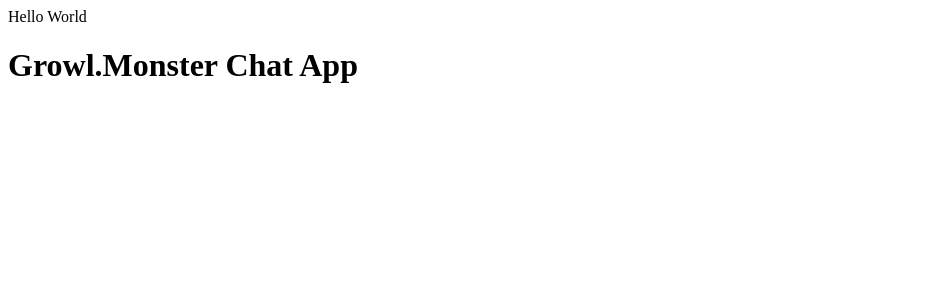
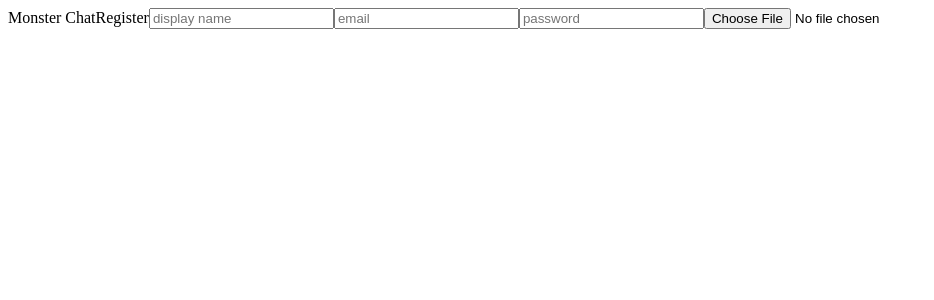
Before and after one commit to NicholasAnich/growl_monster, a React (Create React App) app: page / in a window 1280 px wide. Shown: the top 300 px of the page, without its empty margins (0-934 px from the left). Built offline with nearby package versions, Linux system fonts and the light colour scheme.

Commit message:
added bare rfc Home, Login, Register pages

```diff
--- a/src/App.js
+++ /dev/null
@@ -1,12 +0,0 @@
-function App() {
-  return (
-    <div className="App">
-      Hello World
-      <header className="header">
-        <h1>Growl.Monster Chat App</h1>
-      </header>
-    </div>
-  );
-}
-
-export default App;
--- /dev/null
+++ b/src/App.jsx
@@ -0,0 +1,9 @@
+import Register from "./pages/Register";
+
+function App() {
+  return (
+    <Register />
+  );
+}
+
+export default App;
--- a/src/index.js
+++ b/src/index.jsx
@@ -1,6 +1,6 @@
 import React from 'react';
 import ReactDOM from 'react-dom/client';
-import App from './App.js';
+import App from './App.jsx';
 
 const root = ReactDOM.createRoot(document.getElementById('root'));
 root.render(
--- /dev/null
+++ b/src/pages/Register.jsx
@@ -0,0 +1,18 @@
+import React from "react";
+
+const Register = () => {
+  return (
+    <div className="formContainer">
+      <div className="formWrapper">
+        <span className="logo">Monster Chat</span>
+        <span className="title">Register</span>
+        <input type="text" placeholder="display name"/>
+        <input type="email" placeholder="email" />
+        <input type="password" placeholder="password"/>
+        <input type="file"/>
+      </div>
+    </div>
+  );
+};
+
+export default Register;
```
Also changed, not shown: src/pages/Home.jsx (added), src/pages/Login.jsx (added).
